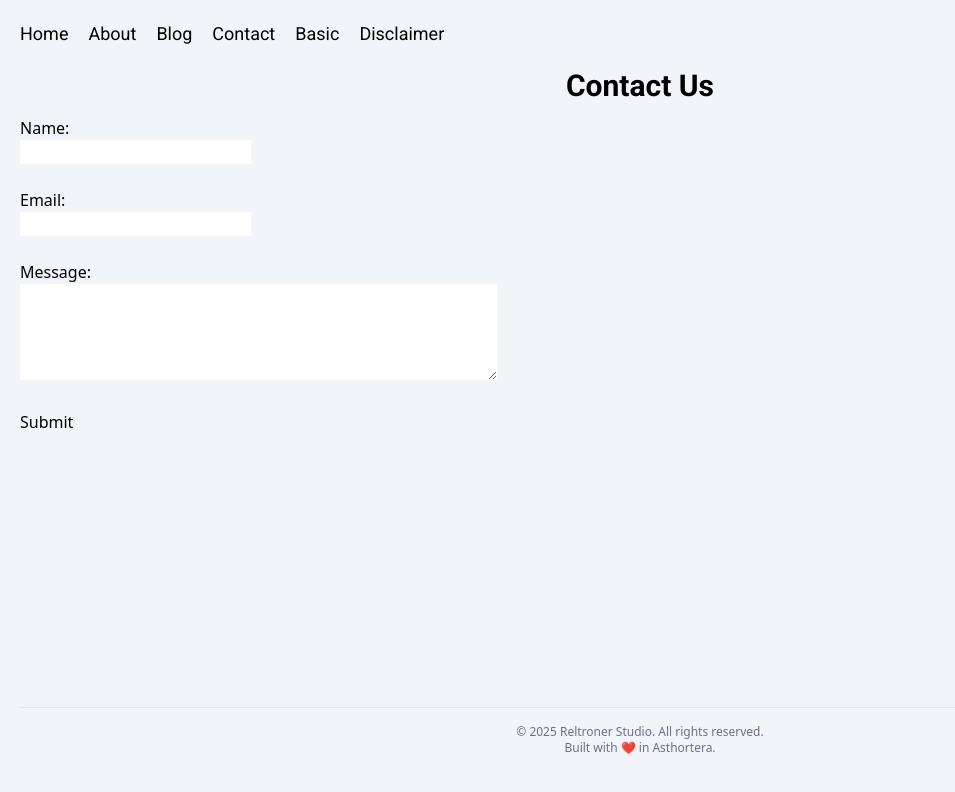
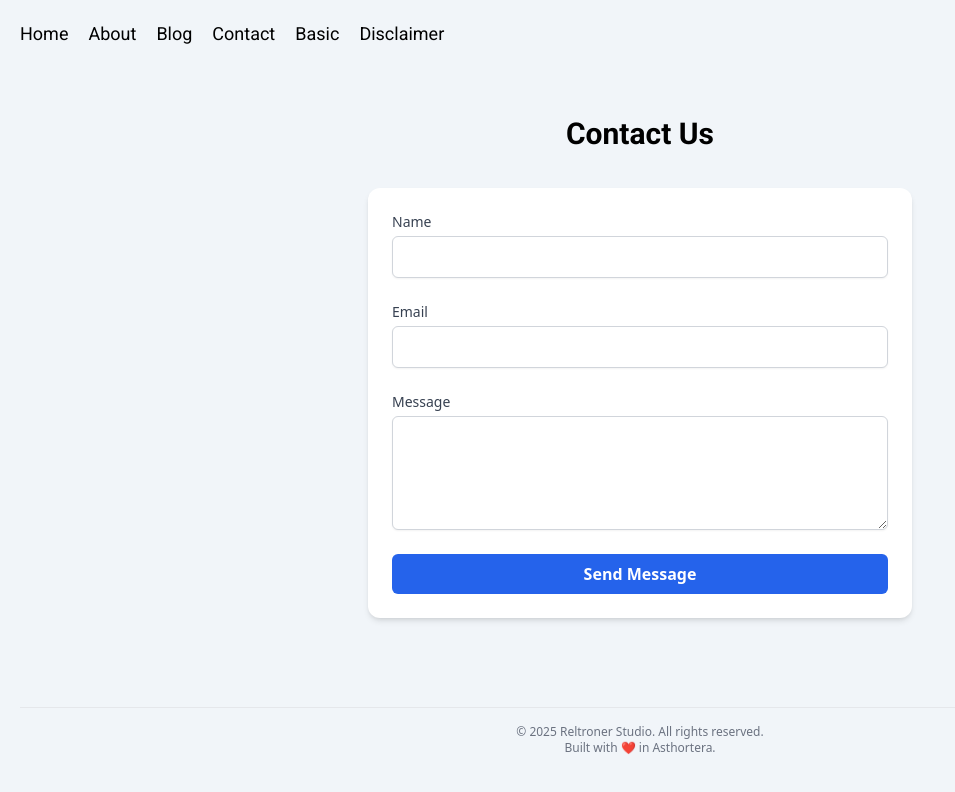
Before and after one commit to Reltroner/reltroner-studio, a Next.js app: page /contact in a window 1280 px wide. Shown: the top 792 px of the page, without its empty margins (0-955 px from the left). Built offline with nearby package versions, Linux system fonts and the light colour scheme.

Commit message:
form contact

```diff
--- a/app/contact/page.jsx
+++ b/app/contact/page.jsx
@@ -1,22 +1,63 @@
+"use client";
 import Heading from "@/components/Heading";
+
 export default function Contact() {
-    return (
+  return (
+    <div className="max-w-xl mx-auto py-12 px-4">
+      <Heading>Contact Us</Heading>
+      <form
+        action="https://formspree.io/f/mwplqdwq" // <- ganti ini
+        method="POST"
+        className="mt-6 space-y-6 bg-white shadow-md rounded-xl p-6"
+      >
         <div>
-            <>
-            <Heading>Contact Us</Heading>
-            <form>
-                <label htmlFor="name">Name:</label><br />
-                <input type="text" id="name" name="name" /><br /><br />
+          <label htmlFor="name" className="block text-sm font-medium text-gray-700">
+            Name
+          </label>
+          <input
+            type="text"
+            id="name"
+            name="name"
+            required
+            className="mt-1 block w-full px-4 py-2 border border-gray-300 rounded-md shadow-sm focus:ring-blue-500 focus:border-blue-500"
+          />
+        </div>
 
-                <label htmlFor="email">Email:</label><br />
-                <input type="email" id="email" name="email" /><br /><br />
+        <div>
+          <label htmlFor="email" className="block text-sm font-medium text-gray-700">
+            Email
+          </label>
+          <input
+            type="email"
+            id="email"
+            name="email"
+            required
+            className="mt-1 block w-full px-4 py-2 border border-gray-300 rounded-md shadow-sm focus:ring-blue-500 focus:border-blue-500"
+          />
+        </div>
 
-                <label htmlFor="message">Message:</label><br />
-                <textarea id="message" name="message" rows="4" cols="50" /><br /><br />
+        <div>
+          <label htmlFor="message" className="block text-sm font-medium text-gray-700">
+            Message
+          </label>
+          <textarea
+            id="message"
+            name="message"
+            rows="4"
+            required
+            className="mt-1 block w-full px-4 py-2 border border-gray-300 rounded-md shadow-sm focus:ring-blue-500 focus:border-blue-500"
+          ></textarea>
+        </div>
 
-                <button type="submit">Submit</button>
-            </form>
-            </>
+        <div>
+          <button
+            type="submit"
+            className="w-full bg-blue-600 text-white font-semibold py-2 px-4 rounded-md hover:bg-blue-700 transition"
+          >
+            Send Message
+          </button>
         </div>
-    );
+      </form>
+    </div>
+  );
 }
--- a/app/layout.jsx
+++ b/app/layout.jsx
@@ -8,7 +8,7 @@ export default function Layout({ children }) {
         <html lang="en" className={roboto.variable}>
             <head>
             <title>Reltroner Studio</title>
-                    <link rel="icon" href="/reltroner-studio.png" type="image/png" />
+                    <link rel="icon" href="/images/reltroner-studio.png" type="image/png" />
                     {/*  jika punya .ico: */}
                     {/* <link rel="icon" href="/reltroner-logo.ico" type="image/x-icon" /> */}
             </head>
```
